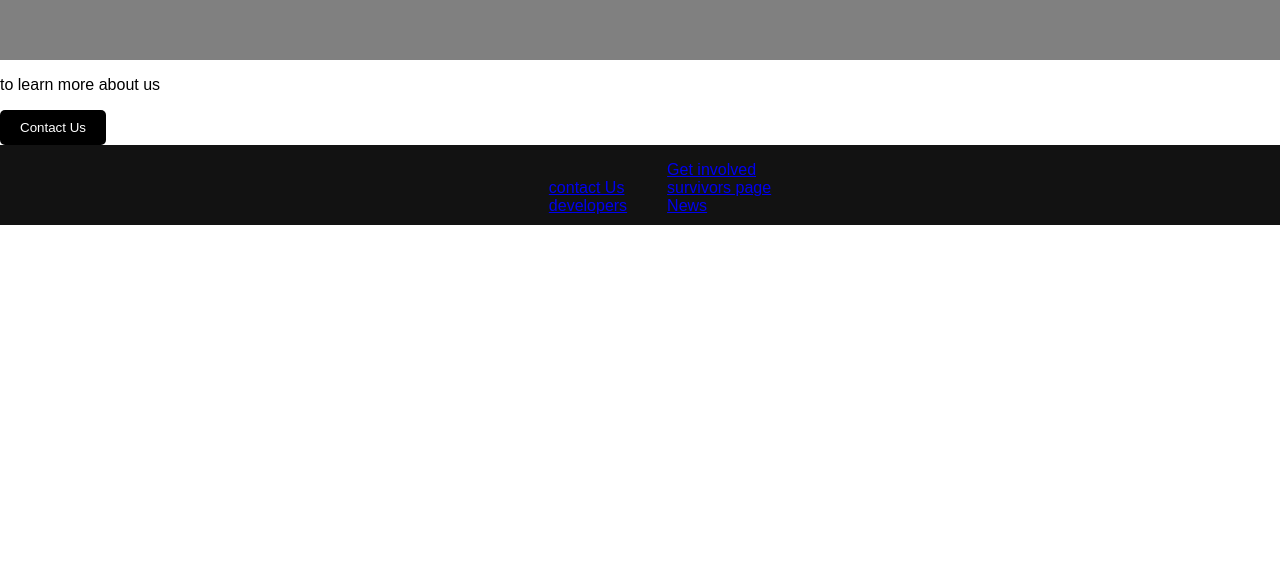
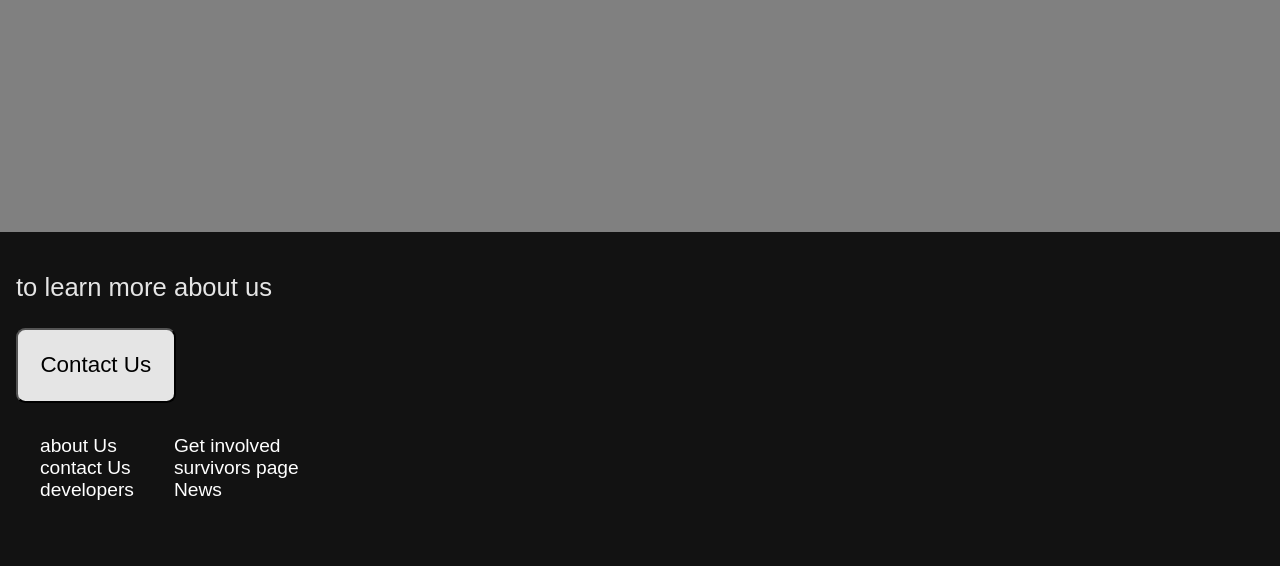
Before and after one commit to SuperninjaX2/hope, a plain HTML site: page index.html in a window 1280 px wide. Shown: the part 1958-2524 px from the top of the page. Before the commit the page ends 2183 px from the top, so only its background shows below. Drawn offline with Linux system fonts and the light colour scheme; a script that the page names is missing.

Commit message:
Add files via upload

```diff
--- a/css/index.css
+++ b/css/index.css
@@ -1,13 +1,16 @@
 :root{
   --primary:#121212;
+  --primary10:#253525;
   --secondary:white;
-  --textColor:rgba(0,0,0,0);
-  --textColor10' rgba(0,0,0,0.8)
+  --textColor: rgba(255,255,255,0.89);
+  --textColor10:rgba(255,255,255,0.6)
 }
 body{
   margin: 0;
   padding: 0;
   font-family: Sans-Serif;
+  background: var(--primary);
+  color: var(--textColor);
 }
 /* General styles */
 
@@ -23,7 +26,8 @@ body{
   left: 0;
   width: 100%;
   height: 7vh;
-  background: var(--primary);
+  background: transparent;
+  backdrop-filter:blur(14px);
   color: var(--secondary);
   padding: 0 20px; /* Add padding to the sides */
 }
@@ -50,7 +54,9 @@ body{
 .nav-item:hover {
   text-decoration: underline; /* Add underline on hover */
 }
-
+.intro-container{
+  margin-top: 10vh;
+}
 .intro{
   margin-top: 15vh;
 }
@@ -105,11 +111,7 @@ body{
   padding-left: .5em;
   padding-right: .5em;
 }
-.quote{
-  width'70vw;
-  padding: 1em;
-  margin: auto;
-}
+
 .video{
   height:70vh;
   width: 100vw;
@@ -117,49 +119,48 @@ body{
 }
 
 footer{
-  display: flex;
-  justify-content: center;
-  align-content: center;
+display: flex;
   background: var(--primary);
   color: var(--textColor);
   position: static;
+  margin-bottom: 0;
+  bottom: 0 ;
 width:100vw;
-height: 10vh;
+height: 20vh;
 
 }
-.aboutUs{
-  display: flex;
-  flex-direction: column;
-  width: 100vw;
-  height: 60vh;
+footer ul {
+  list-style: none;
 }
-.Card {
-  background-color: white;
-  width:70vw;
-margin: auto;
-align-items:Center;
-  padding: 20px;
-  border-radius: 10px;
-  box-shadow: 0px 0px 10px rgba(0, 0, 0, 0.1); /* Optional: Adds a subtle shadow */
+footer ul li a {
+  font-size: 1.2em;
+  text-decoration: none;
+  color: var(--secondary);
 }
+.contact-us{
+  padding: 1em;
+  margin:auto;
 
-.button {
-  background-color: black;
-  color: white;
-  padding: 10px 20px;
-  border: none;
-  border-radius: 5px;
-  cursor: pointer;
-  transition: background-color 0.3s ease;
 }
-
-.button:hover {
-  background-color: #333; /* Darken the button on hover */
+.contact-us p{
+  padding: iem;
+  font-size: 1.6em;
 }
-.pImg{
-  background: grey;
-  width: 30vw;
-  height: 20vh;
-  border-radius:5pt;
-  marker: auto;
+.btn{
+  border: n9ne;
+  outline: none;
+  background: var(--textColor);
+  border-radius: 7pt;
+  padding: 1em;
+  font-size: 1.4em;
+  font-weight: 400;
 }
+.btn-dark{
+  background: var(--primary);
+  color:white;
+  border:  1.5px solid var(--textColor10);
+}
+.btn-dark:hover{
+  background: #fff;
+  color: black;
+}
```
